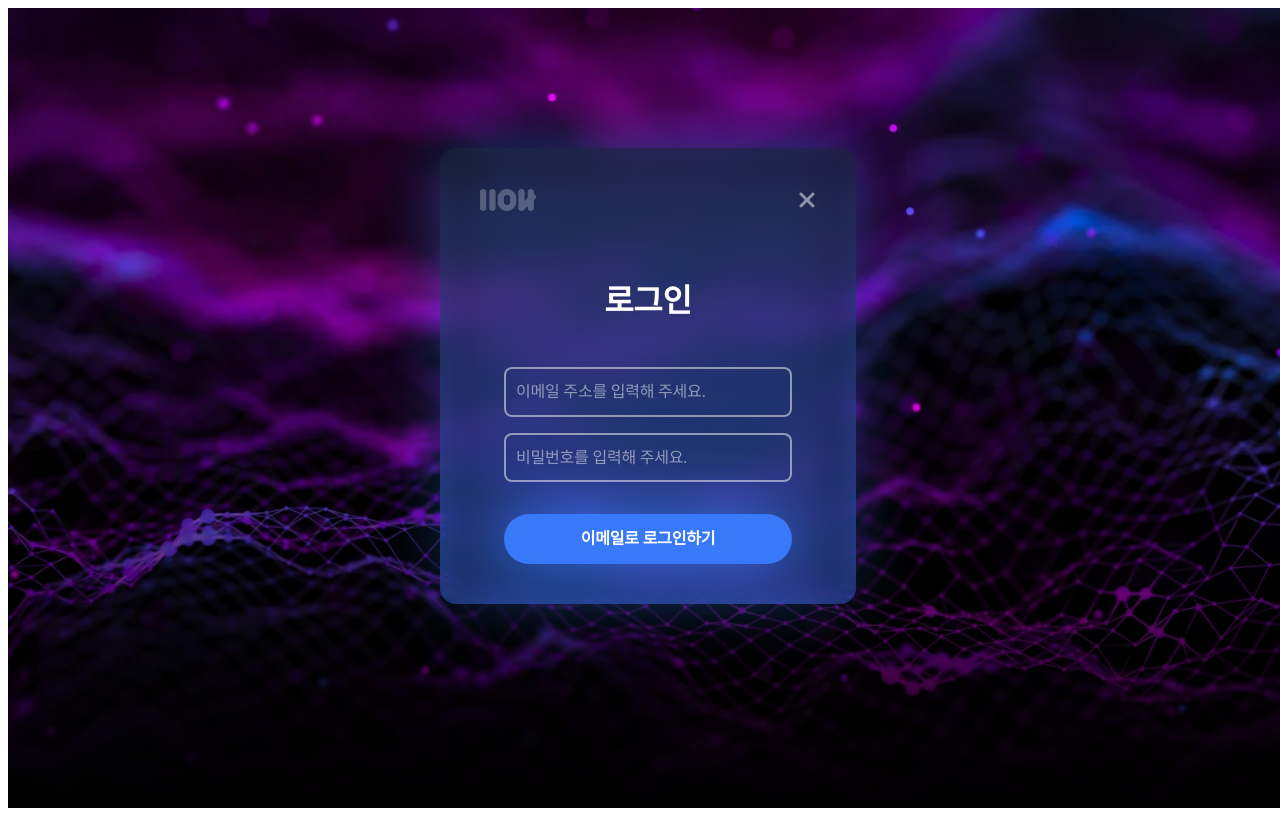
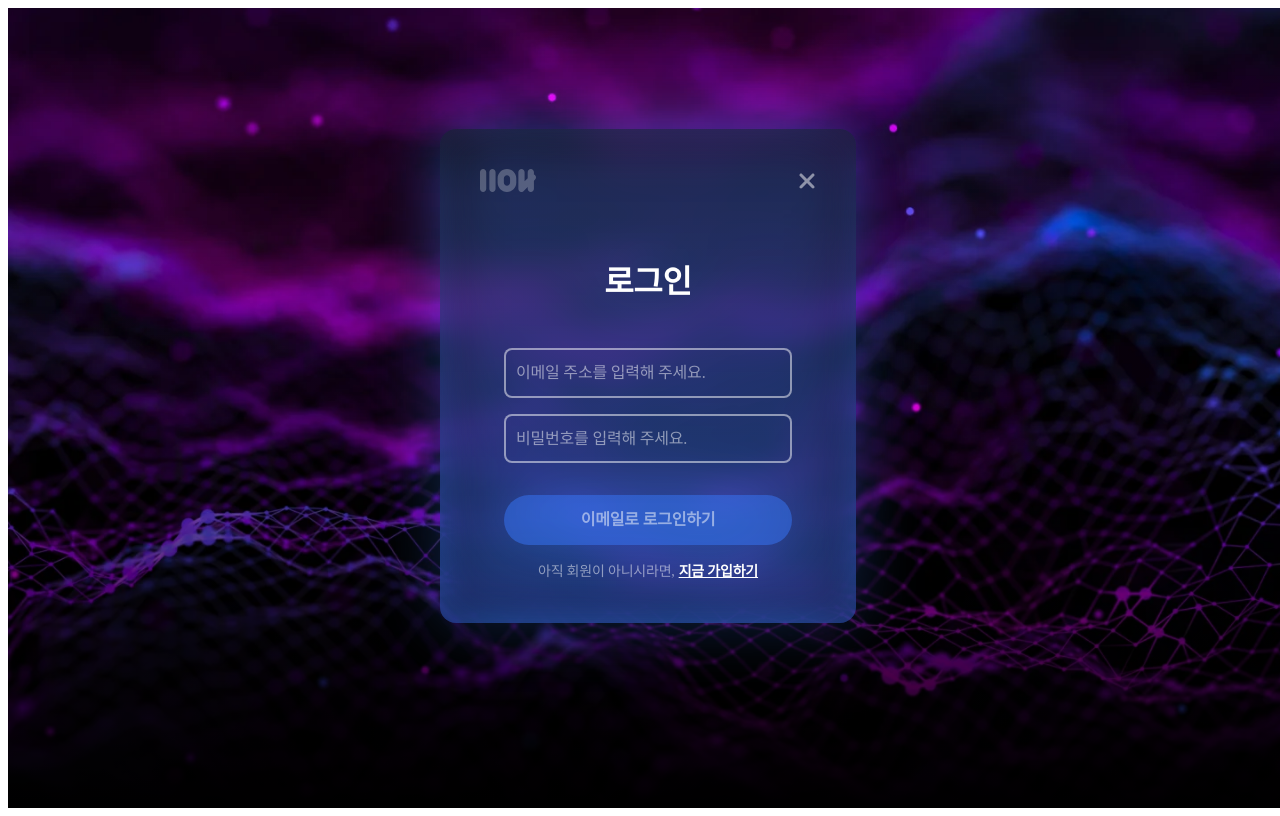
Before and after one commit to 5010-dev/1104-web, a React (Create React App) app: page /login in a window 1280 px wide. Built offline with nearby package versions, Linux system fonts and the light colour scheme; no server answers; a web font is replaced by a local one; what aws-amplify would draw is missing.

Commit message:
Signup Linktext added to Login component

```diff
--- a/src/pages/feature/login/login.page.tsx
+++ b/src/pages/feature/login/login.page.tsx
@@ -3,12 +3,17 @@ import { useNavigate } from 'react-router-dom'
 
 import { useAuthDataStore } from '../../../store/authDataStore'
 
+import { SignupLinkContainer } from './login.styles'
+
 import AuthLayout from '../../global/auth-layout/auth-layout.page'
+import TextLink from '../../../components/global/text-link/text-link.component'
 
 export default function Login() {
 	const { email, password } = useAuthDataStore((state) => state)
 	const username = email
 	const navigate = useNavigate()
+
+	const handleSignupLink = () => navigate('/signup')
 
 	const handleSubmit = async ({ username, password }: SignInInput) => {
 		try {
@@ -32,6 +37,18 @@ export default function Login() {
 			heading="로그인"
 			submitText="이메일로 로그인하기"
 			handleAuthSubmit={() => handleSubmit({ username, password })}
-		/>
+		>
+			<SignupLinkContainer id="signup-link-container">
+				<span id="signup-text">아직 회원이 아니시라면, </span>
+				<TextLink
+					appearance="neutral"
+					hierarchy="secondary"
+					size="sm"
+					underlined
+					text="지금 가입하기"
+					handleClick={handleSignupLink}
+				/>
+			</SignupLinkContainer>
+		</AuthLayout>
 	)
 }
--- /dev/null
+++ b/src/pages/feature/login/login.styles.ts
@@ -0,0 +1,21 @@
+import styled from 'styled-components'
+import { getTypography } from '../../../utils/typo.utils'
+import { getColour } from '../../../utils/colour.utils'
+
+export const SignupLinkContainer = styled.div`
+	width: 100%;
+
+	display: flex;
+	flex-direction: row;
+	justify-content: center;
+	align-items: center;
+	gap: 0.25rem;
+
+	span#signup-text {
+		${({ theme }) => getTypography(theme, 'body')}
+		font-size: 0.875rem;
+
+		color: ${({ theme }) =>
+			getColour(theme, 'neutral', 'secondary', 'inactive')};
+	}
+`
--- a/src/pages/global/auth-layout/auth-layout.page.tsx
+++ b/src/pages/global/auth-layout/auth-layout.page.tsx
@@ -15,7 +15,7 @@ import Input from '../../../components/global/input/input.component'
 import Button from '../../../components/global/button/button.component'
 
 export default function AuthLayout(props: AuthLayoutProps) {
-	const { heading, submitText, handleAuthSubmit } = props
+	const { heading, submitText, handleAuthSubmit, children } = props
 
 	const deviceType = useDeviceTypeStore((state) => state.deviceType)
 	const { email, password, updateAuthData, resetAuthData } = useAuthDataStore(
@@ -110,9 +110,11 @@ export default function AuthLayout(props: AuthLayoutProps) {
 							stroke="filled"
 							shape="rounding"
 							size="md"
+							disabled={!isAuthValid.email || !isAuthValid.password}
 						/>
 					</form>
 				</div>
+				{children ? <div id="bottom-row">{children}</div> : null}
 			</Card>
 			<div id="login-panel"></div>
 		</AuthLayoutContainer>
--- a/src/pages/global/auth-layout/auth-layout.styles.ts
+++ b/src/pages/global/auth-layout/auth-layout.styles.ts
@@ -48,8 +48,6 @@ export const AuthLayoutContainer = styled(PageLayoutContainer)`
 		width: ${({ theme }) => theme.layout.container.width};
 		max-width: 26rem;
 
-		gap: ${({ theme }) => theme.layout.page.gutter};
-
 		padding: ${({ theme }) => theme.layout.section.padding.default};
 
 		background: ${({ theme }) =>
@@ -79,6 +77,10 @@ export const AuthLayoutContainer = styled(PageLayoutContainer)`
 			flex-direction: row;
 			justify-content: space-between;
 			align-items: center;
+
+			margin-bottom: ${({ theme }) => theme.layout.page.gutter};
+
+			/* margin-bottom: ${({ theme }) => theme.layout.section.gutter}; */
 
 			img#company-logo {
 				width: 3.5rem;
@@ -151,5 +153,10 @@ export const AuthLayoutContainer = styled(PageLayoutContainer)`
 				}
 			}
 		}
+
+		div#bottom-row {
+			width: 100%;
+			margin-top: ${({ theme }) => theme.layout.container.gutter};
+		}
 	}
 `
--- a/src/pages/global/auth-layout/auth-layout.types.ts
+++ b/src/pages/global/auth-layout/auth-layout.types.ts
@@ -1,4 +1,4 @@
-import { FormEvent } from 'react'
+import { FormEvent, ReactNode } from 'react'
 
 export type AuthValidity = {
 	email: boolean
@@ -9,4 +9,5 @@ export type AuthLayoutProps = {
 	heading: string
 	submitText: string
 	handleAuthSubmit: (e: FormEvent<HTMLFormElement>) => void
+	children?: ReactNode | null
 }
```
